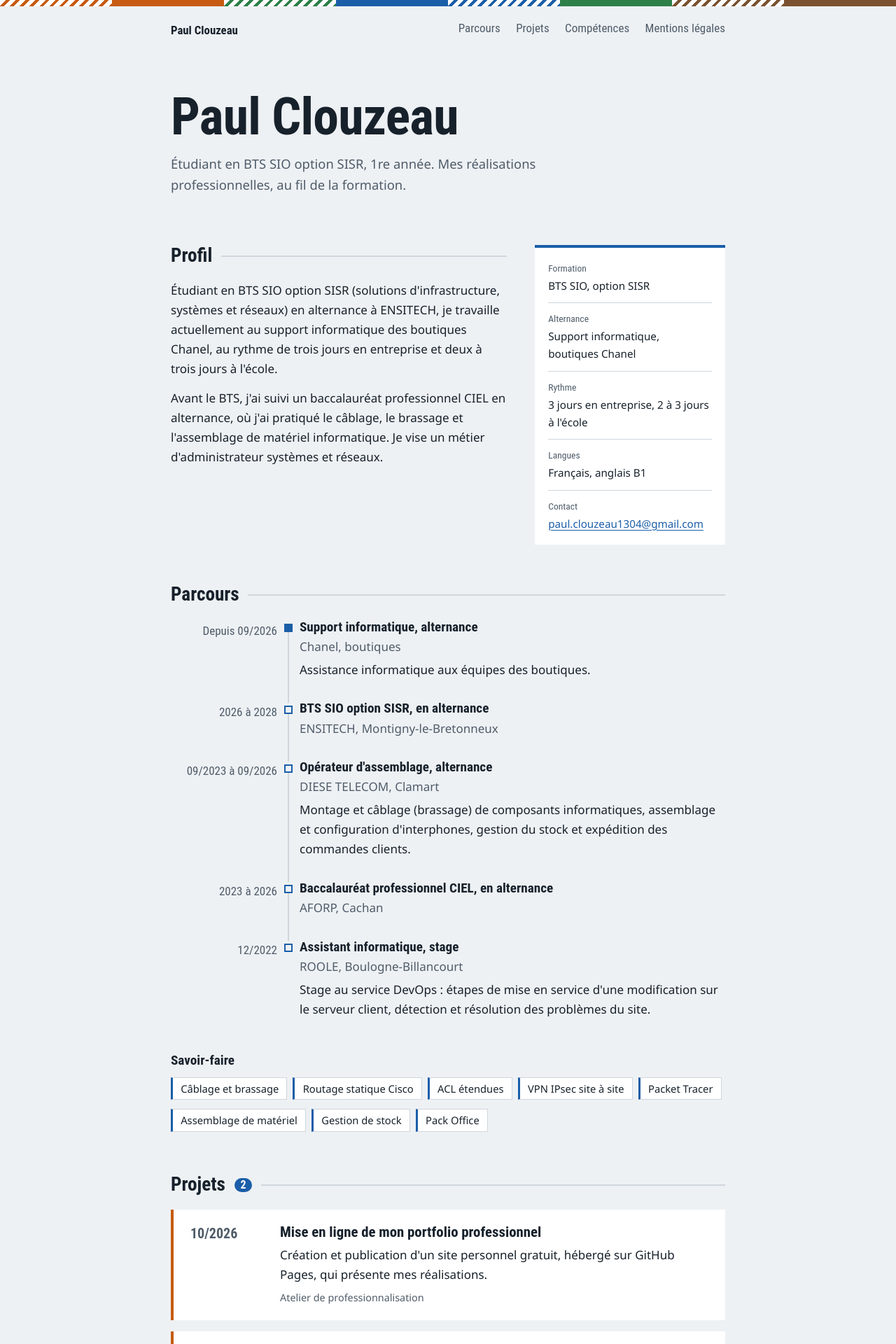
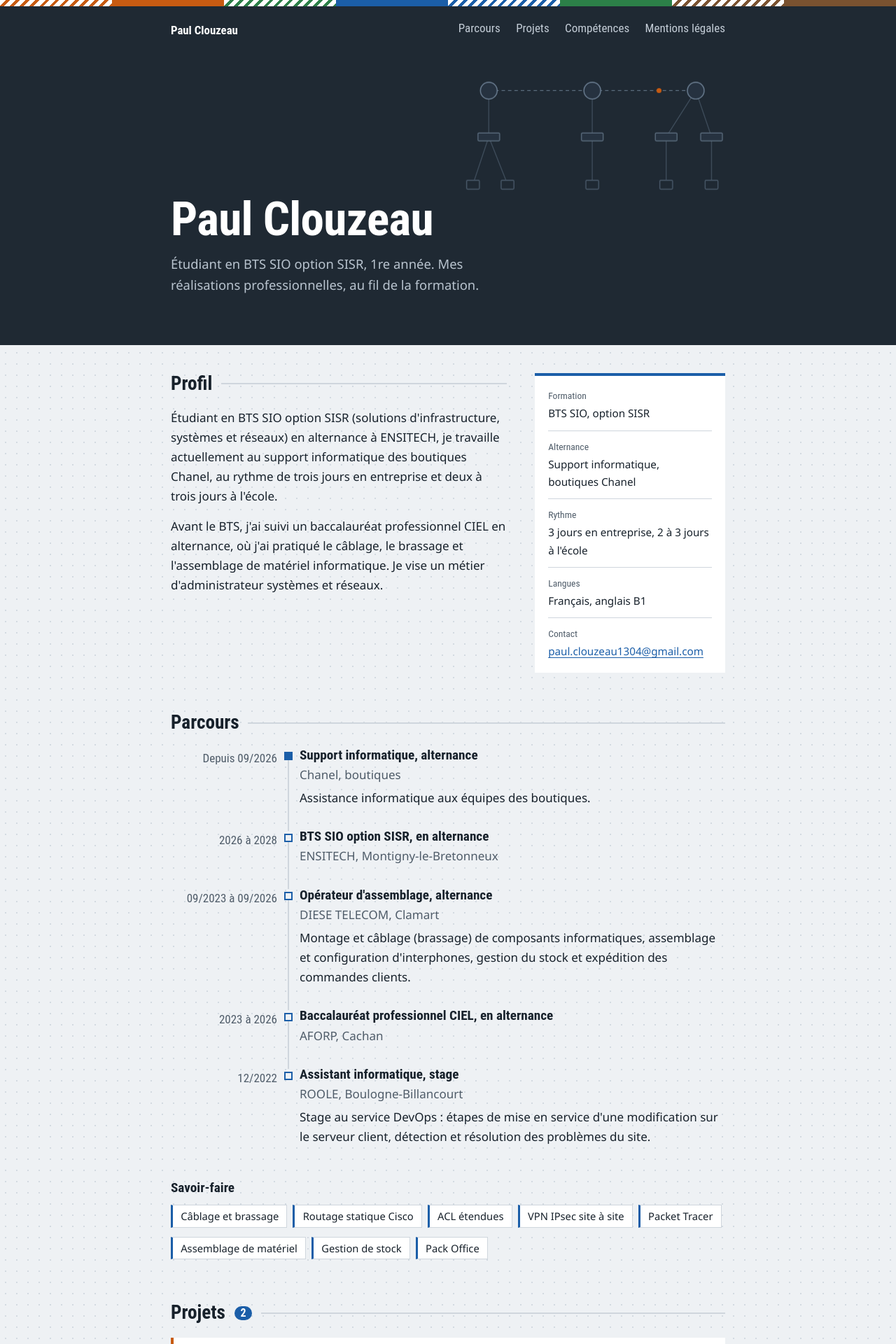
Before and after one commit to paulclouzeau1304-spec/portfolio, a Jekyll site: the page built from index.html, in a window 1280 px wide. Shown: the top 1920 px of the page at 70% size. Built offline with Jekyll 4.4.1, drawn with Linux system fonts in a browser that asks for light colours.

Commit message:
Fond : baie sombre, dessin du réseau et façade perforée
Co-Authored-By: Claude Opus 5.5 <noreply@anthropic.com>
Claude-Session: https://claude.ai/code/session_012ziTT6HjhbLhz2qfLytzDn

```diff
--- a/css/style.css
+++ b/css/style.css
@@ -31,7 +31,11 @@ html { scroll-padding-top: 1rem; }
 
 body {
   margin: 0;
-  background: var(--fond);
+  overflow-x: clip;
+  /* Façade perforée de baie, très discrète */
+  background:
+    radial-gradient(circle, #d3dae1 1.1px, transparent 1.5px) 0 0 / 16px 16px,
+    var(--fond);
   color: var(--encre);
   font: 1.0625rem/1.65 var(--texte);
 }
@@ -55,7 +59,10 @@ body {
   padding: 0 1.25rem;
 }
 
-/* En-tête */
+/* En-tête et ouverture : la baie, sur toute la largeur */
+.entete, .ouverture {
+  border-image: linear-gradient(var(--baie) 0 0) fill 0 / / 0 100vw;
+}
 .entete {
   display: flex;
   flex-wrap: wrap;
@@ -66,7 +73,7 @@ body {
   padding-bottom: 1.1rem;
 }
 .site { margin: 0; font: 600 1.05rem/1.2 var(--titre); }
-.site a { color: var(--encre); text-decoration: none; }
+.site a { color: #fff; text-decoration: none; }
 nav ul {
   list-style: none;
   margin: 0;
@@ -76,8 +83,8 @@ nav ul {
   gap: .25rem 1.4rem;
   font-family: var(--titre);
 }
-nav a { color: var(--acier); text-decoration: none; padding: .2rem 0; }
-nav a:hover { color: var(--bleu); text-decoration: underline; text-underline-offset: .3em; }
+nav a { color: #c3ccd6; text-decoration: none; padding: .2rem 0; }
+nav a:hover { color: #fff; text-decoration: underline; text-underline-offset: .3em; }
 
 /* Titres */
 h1, h2, h3 { font-family: var(--titre); line-height: 1.15; font-weight: 600; }
@@ -99,7 +106,44 @@ p { margin: 0 0 .9rem; }
 .visuellement-cache { position: absolute; width: 1px; height: 1px; overflow: hidden; clip: rect(0 0 0 0); white-space: nowrap; }
 
 /* Ouverture */
-.ouverture { padding: 3rem 0 1rem; }
+.ouverture {
+  position: relative;
+  min-height: 26rem;
+  display: flex;
+  align-items: flex-end;
+  padding: 2rem 0 3.5rem;
+  color: #fff;
+}
+.ouverture-texte { position: relative; }
+.ouverture h1 { font-size: clamp(2.6rem, 7vw, 4.2rem); }
+.ouverture .sous-titre { max-width: 32rem; }
+.ouverture .sous-titre { color: #b9c4cf; }
+
+/* Le réseau du projet, dessiné derrière le nom */
+.topologie {
+  position: absolute;
+  right: 0;
+  top: 1.25rem;
+  width: min(25rem, 48%);
+  height: auto;
+  overflow: visible;
+}
+.topologie .liens { fill: none; stroke: #3d4b59; stroke-width: 2; }
+.topologie .wan { stroke: #5a6b7c; stroke-dasharray: 7 6; }
+.topologie .routeurs circle { fill: #263240; stroke: #6f8296; stroke-width: 2; }
+.topologie .switchs rect { fill: #263240; stroke: #5a6b7c; stroke-width: 2; }
+.topologie .postes rect { fill: #1f2933; stroke: #4a5a6a; stroke-width: 2; }
+.topologie .paquet { fill: var(--orange); animation: tunnel 6s ease-in-out infinite; }
+@keyframes tunnel {
+  0%, 8% { transform: translateX(0); opacity: 0; }
+  14% { opacity: 1; }
+  45%, 55% { transform: translateX(210px); opacity: 1; }
+  86% { opacity: 1; }
+  92%, 100% { transform: translateX(420px); opacity: 0; }
+}
+@media (prefers-reduced-motion: reduce) {
+  .topologie .paquet { animation: none; opacity: 0; }
+}
 
 /* Profil : texte à gauche, fiche à droite */
 .profil { display: grid; grid-template-columns: minmax(0, 1fr) 17rem; gap: 2.5rem; align-items: start; }
@@ -292,6 +336,8 @@ pre code { background: none; padding: 0; color: inherit; font-size: .88rem; }
 /* Téléphone */
 @media (max-width: 720px) {
   body { font-size: 1rem; }
+  .topologie { width: 100%; opacity: .4; top: 1rem; }
+  .ouverture { min-height: 18rem; }
   .profil { grid-template-columns: 1fr; gap: 0; }
   .fiche { margin-top: .5rem; }
   .frise li { grid-template-columns: 1fr; padding-left: 1.6rem; }
@@ -305,6 +351,8 @@ pre code { background: none; padding: 0; color: inherit; font-size: .88rem; }
 }
 
 @media print {
-  .cable, nav, .evitement { display: none; }
+  .cable, nav, .evitement, .topologie { display: none; }
+  .entete, .ouverture { border-image: none; color: var(--encre); }
+  .site a, .ouverture .sous-titre { color: var(--encre); }
   body { background: #fff; }
 }
--- a/index.html
+++ b/index.html
@@ -3,8 +3,29 @@ layout: default
 ---
 {% assign projets = site.projets | sort: "date" | reverse %}
 <section class="ouverture">
-  <h1>{{ site.title }}</h1>
-  <p class="sous-titre">{{ site.description }}</p>
+  <svg class="topologie" viewBox="0 0 540 290" aria-hidden="true" focusable="false">
+    <g class="liens">
+      <path class="wan" d="M60 46H270M270 46H480"/>
+      <path d="M60 46V140M60 140L28 236M60 140L98 236M270 46V140M270 140V236M480 46L420 140M480 46L512 140M420 140V236M512 140V236"/>
+    </g>
+    <circle class="paquet" cx="60" cy="46" r="5"/>
+    <g class="routeurs">
+      <circle cx="60" cy="46" r="17"/><circle cx="270" cy="46" r="17"/><circle cx="480" cy="46" r="17"/>
+    </g>
+    <g class="switchs">
+      <rect x="38" y="132" width="44" height="16" rx="2"/><rect x="248" y="132" width="44" height="16" rx="2"/>
+      <rect x="398" y="132" width="44" height="16" rx="2"/><rect x="490" y="132" width="44" height="16" rx="2"/>
+    </g>
+    <g class="postes">
+      <rect x="15" y="228" width="26" height="18" rx="2"/><rect x="85" y="228" width="26" height="18" rx="2"/>
+      <rect x="257" y="228" width="26" height="18" rx="2"/><rect x="407" y="228" width="26" height="18" rx="2"/>
+      <rect x="499" y="228" width="26" height="18" rx="2"/>
+    </g>
+  </svg>
+  <div class="ouverture-texte">
+    <h1>{{ site.title }}</h1>
+    <p class="sous-titre">{{ site.description }}</p>
+  </div>
 </section>
 
 <section class="profil" aria-labelledby="titre-profil">
```
